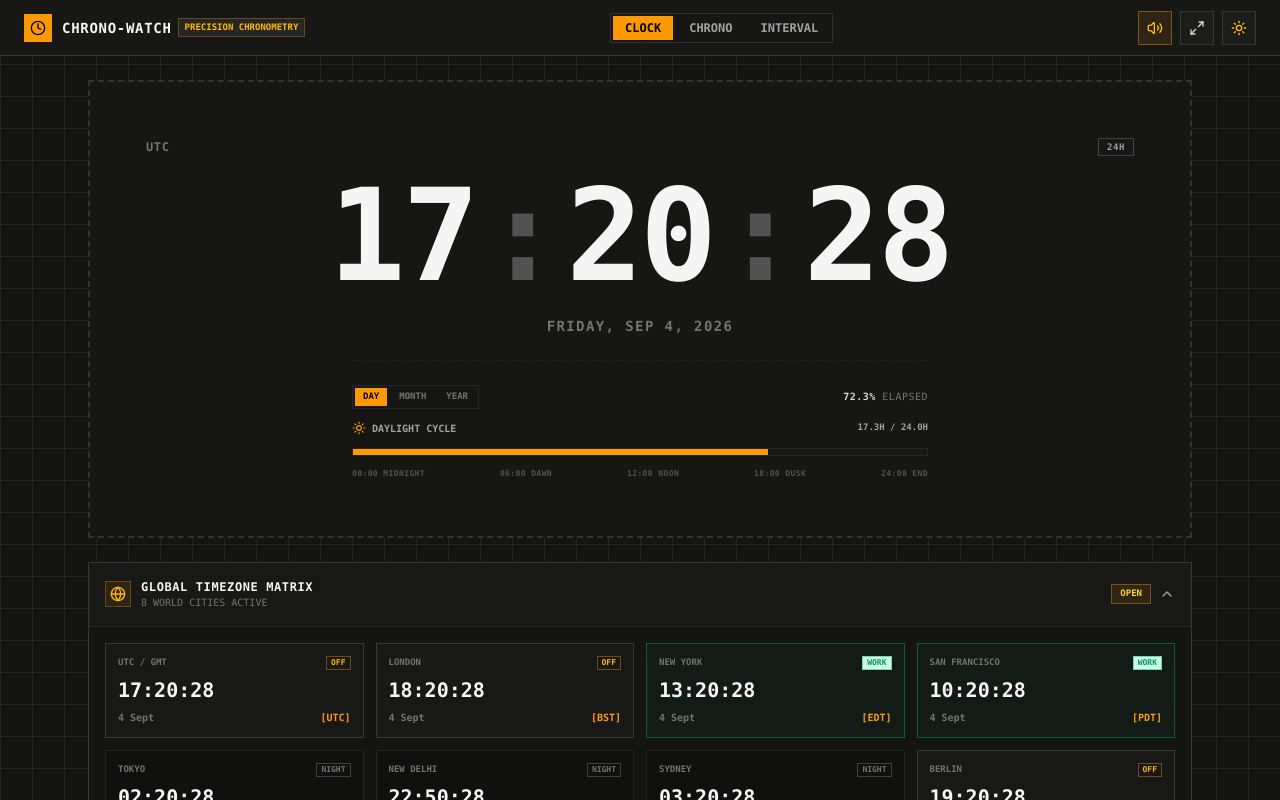
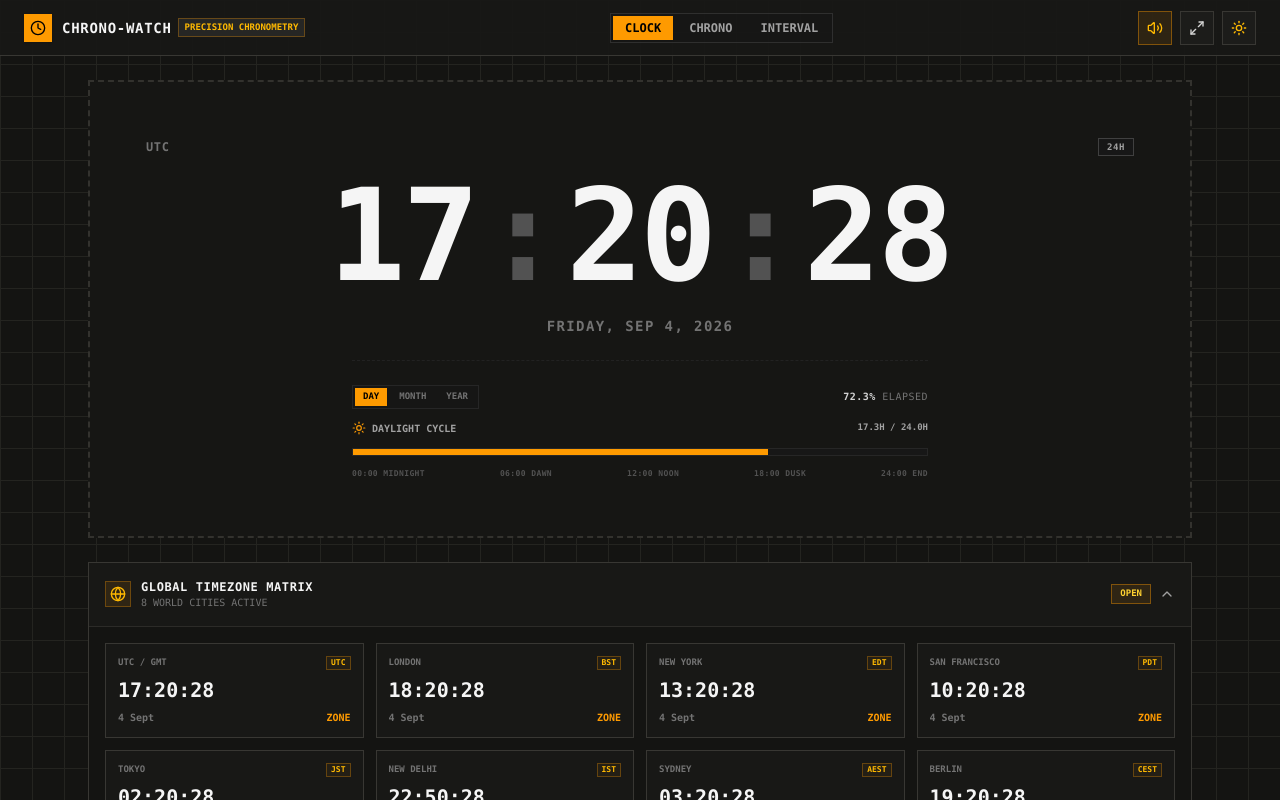
Before and after one commit to khokharsnehil45/chrono-watch, a Next.js app: page / in a window 1280 px wide. Both pictures are taken after a click on the button 640 px from the left and 608 px from the top of the page. Shown: the top 800 px of the page. Built offline with nearby package versions, Linux system fonts and the light colour scheme.

Commit message:
style: remove green highlight from timezone cards for uniform neutral design

```diff
--- a/app/page.tsx
+++ b/app/page.tsx
@@ -613,17 +613,11 @@ export default function ChronoWatchCockpit() {
                     {DEFAULT_ZONES.map((zone) => {
                       let timeStr = "--:--:--";
                       let dateStr = "---";
-                      let isWorkHours = false;
-                      let isNight = false;
 
                       if (now) {
                         try {
                           timeStr = now.toLocaleTimeString("en-GB", { timeZone: zone.tz, hour12: false });
                           dateStr = now.toLocaleDateString("en-GB", { timeZone: zone.tz, month: "short", day: "numeric" });
-
-                          const hours = parseInt(timeStr.split(":")[0], 10);
-                          isWorkHours = hours >= 9 && hours < 17;
-                          isNight = hours < 6 || hours >= 22;
                         } catch {}
                       }
 
@@ -631,25 +625,21 @@ export default function ChronoWatchCockpit() {
                         <div
                           key={zone.code}
                           className={`p-3 border transition-colors ${
-                            isWorkHours
-                              ? theme === "dark" ? "border-emerald-500/40 bg-emerald-500/[0.04]" : "border-emerald-500/60 bg-emerald-50 shadow-xs"
-                              : isNight
-                                ? theme === "dark" ? "border-[#242420] bg-[#10100e]" : "border-neutral-300 bg-white"
-                                : theme === "dark" ? "border-[#383733] bg-[#181816]" : "border-neutral-300 bg-white shadow-xs"
+                            theme === "dark"
+                              ? "border-[#383733] bg-[#181816] hover:border-neutral-500"
+                              : "border-neutral-300 bg-white shadow-xs hover:border-neutral-700"
                           } space-y-1.5`}
                         >
                           <div className={`flex items-center justify-between text-[9px] font-bold uppercase ${
                             theme === "dark" ? "text-neutral-500" : "text-neutral-700 font-black"
                           }`}>
                             <span className="truncate">{zone.city}</span>
-                            <span className={`text-[8px] px-1 py-0.2 border ${
-                              isWorkHours
-                                ? "border-emerald-500/50 text-emerald-600 bg-emerald-100 font-black"
-                                : isNight
-                                  ? theme === "dark" ? "border-neutral-700 text-neutral-500" : "border-neutral-300 text-neutral-600 bg-neutral-100 font-bold"
-                                  : theme === "dark" ? "border-amber-500/40 text-amber-400" : "border-amber-400 text-amber-900 bg-amber-100 font-bold"
+                            <span className={`text-[8px] font-mono px-1 py-0.2 border ${
+                              theme === "dark"
+                                ? "border-amber-500/30 text-amber-400 bg-amber-500/5"
+                                : "border-neutral-300 text-neutral-800 bg-neutral-100 font-bold"
                             }`}>
-                              {isWorkHours ? "WORK" : isNight ? "NIGHT" : "OFF"}
+                              {zone.code}
                             </span>
                           </div>
 
@@ -661,7 +651,7 @@ export default function ChronoWatchCockpit() {
                             theme === "dark" ? "text-neutral-500" : "text-neutral-700"
                           }`}>
                             <span>{dateStr}</span>
-                            <span className={theme === "dark" ? "text-amber-500" : "text-amber-700 font-black"}>[{zone.code}]</span>
+                            <span className={theme === "dark" ? "text-amber-500" : "text-amber-700 font-black"}>ZONE</span>
                           </div>
                         </div>
                       );
```
